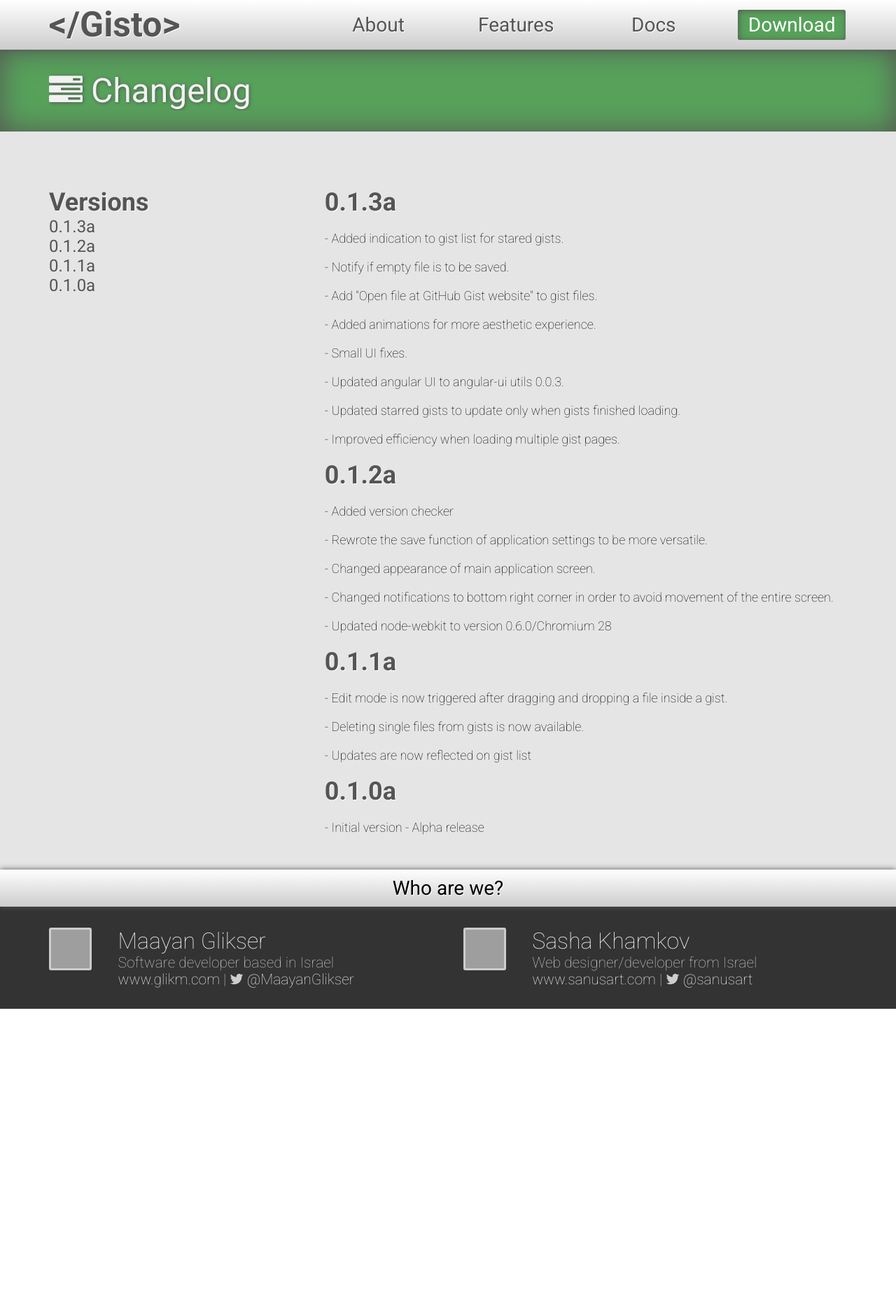
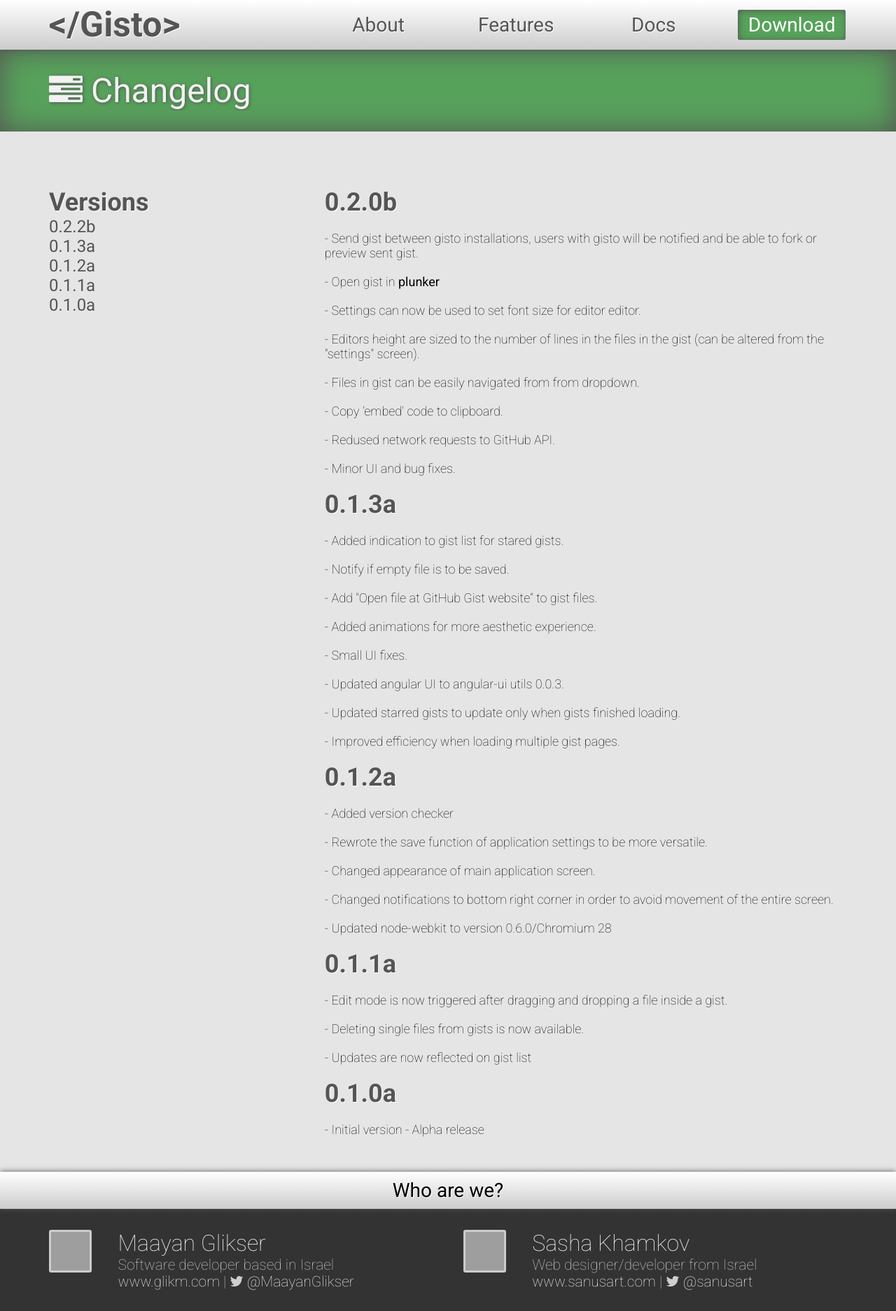
Before and after one commit to Gisto/gisto.github.com, a Jekyll site: the page built from changelog/index.html, in a window 1280 px wide. Shown: the whole page at 70% size. Built offline with Jekyll 4.4.1, drawn with Linux system fonts in a browser that asks for light colours; before the commit the page ends 1442 px from its top, so only the background shows below that; grey boxes are pictures that could not be loaded.

Commit message:
Preparation for new version of Gisto

```diff
--- a/_config.yml
+++ b/_config.yml
@@ -1,6 +1,6 @@
 name: Gisto
-gisto_version: 0.1.3a
-gisto_old_version: 0.1.2a
-gisto_build_date: 2013-07-02
+gisto_version: 0.2.0b
+gisto_old_version: 0.1.3a
+gisto_build_date: 2013-08-08
 download_url: http://download.gistoapp.com
 pygments: true
--- a/changelog/index.html
+++ b/changelog/index.html
@@ -16,7 +16,8 @@ title: Gisto | Changelog
     <div class="row">
 
         <div class="fourcol">
-            <h2>Versions</h2>
+           <h2>Versions</h2>
+			<a href="#v0.2.0b">0.2.2b</a><br/>
             <a href="#v0.1.3a">0.1.3a</a><br/>
             <a href="#v0.1.2a">0.1.2a</a><br/>
             <a href="#v0.1.1a">0.1.1a</a><br/>
@@ -24,6 +25,18 @@ title: Gisto | Changelog
         </div>
 
         <div class="eightcol last">
+
+			<h2 id="v0.2.2b">0.2.0b</h2>
+
+			<p> - Send gist between gisto installations, users with gisto will be notified and be able to fork or preview sent gist.</p>
+			<p> - Open gist in <a target="_blank" href="http://plnkr.co/">plunker</a></p>
+			<p> - Settings can now be used to set font size for editor editor.</p>
+			<p> - Editors height are sized to the number of lines in the files in the gist (can be altered from the "settings" screen).</p>
+			<p> - Files in gist can be easily navigated from from dropdown.</p>
+			<p> - Copy 'embed' code to clipboard.</p>
+			<p> - Redused network requests to GitHub API.</p>
+			<p> - Minor UI and bug fixes.</p>
+
 
             <h2 id="v0.1.3a">0.1.3a</h2>
 
--- a/css/styles.css
+++ b/css/styles.css
@@ -58,6 +58,7 @@ body {
 body {
     font-family: 'Roboto', serif,"Helvetica Neue", Helvetica, Arial, sans-serif;
     font-size: 150%;
+    background:#333;
 }
 
 a {
@@ -244,6 +245,41 @@ img {
     text-shadow:1px 1px 1px #111;
 }
 
+.btn_more {
+    font-family: Arial, Helvetica, sans-serif;
+    font-size: 14px;
+    text-decoration: none;
+    color: #ffffff;
+    padding: 10px 20px;
+    display: inline-block;
+    background:#9ef4ce;
+    background: -moz-linear-gradient(
+        top,
+        #9ef4ce 0%,
+        #008ebd);
+    background: -webkit-gradient(
+        linear, left top, left bottom,
+        from(#9ef4ce),
+        to(#008ebd));
+    -moz-border-radius: 7px;
+    -webkit-border-radius: 7px;
+    border-radius: 7px;
+    border: 1px solid #314A59;
+    -moz-box-shadow:
+        0px 1px 3px rgba(000,000,000,0.8),
+        inset 0px 1px 0px rgba(255,255,255,0.8);
+    -webkit-box-shadow:
+        0px 1px 3px rgba(000,000,000,0.8),
+        inset 0px 1px 0px rgba(255,255,255,0.8);
+    box-shadow:
+        0px 1px 3px rgba(000,000,000,0.8),
+        inset 0px 1px 0px rgba(255,255,255,0.8);
+    text-shadow:1px 1px 1px #111;
+}
+
+.center {
+	text-align: center;
+}
 
 .lowercase {
     text-transform: capitalize
--- a/index.html
+++ b/index.html
@@ -149,6 +149,12 @@ title: Gisto | Snippets made awesome | Manage your github gists on desktop
         </div>
     </div>
 
+    <div class="row">
+    	<div class="twelvecol center last">
+    		<a class="btn links btn_more" href="/features"><i class="icon-tasks"></i> <b>All</b> features &raquo;</a>
+    	</div>
+    </div>
+
 </div>
 
 <div class="container footer" id="footer">
```
Also changed, not shown: 404.html (added, +15 -0 lines), 5 other files.
